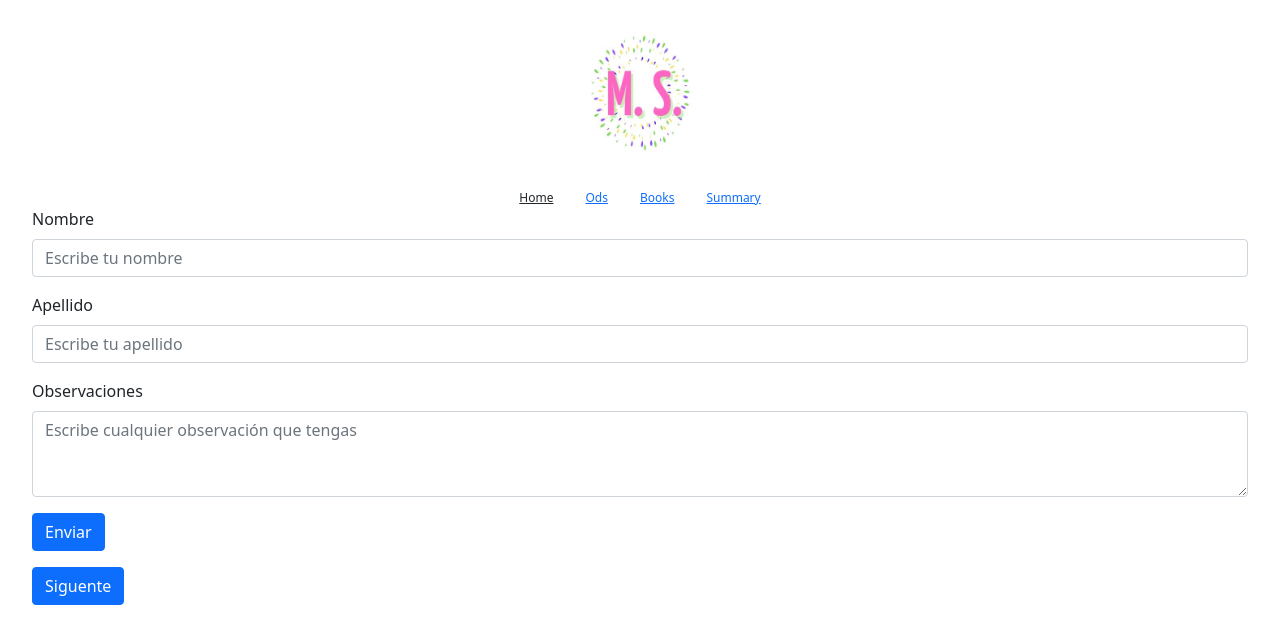
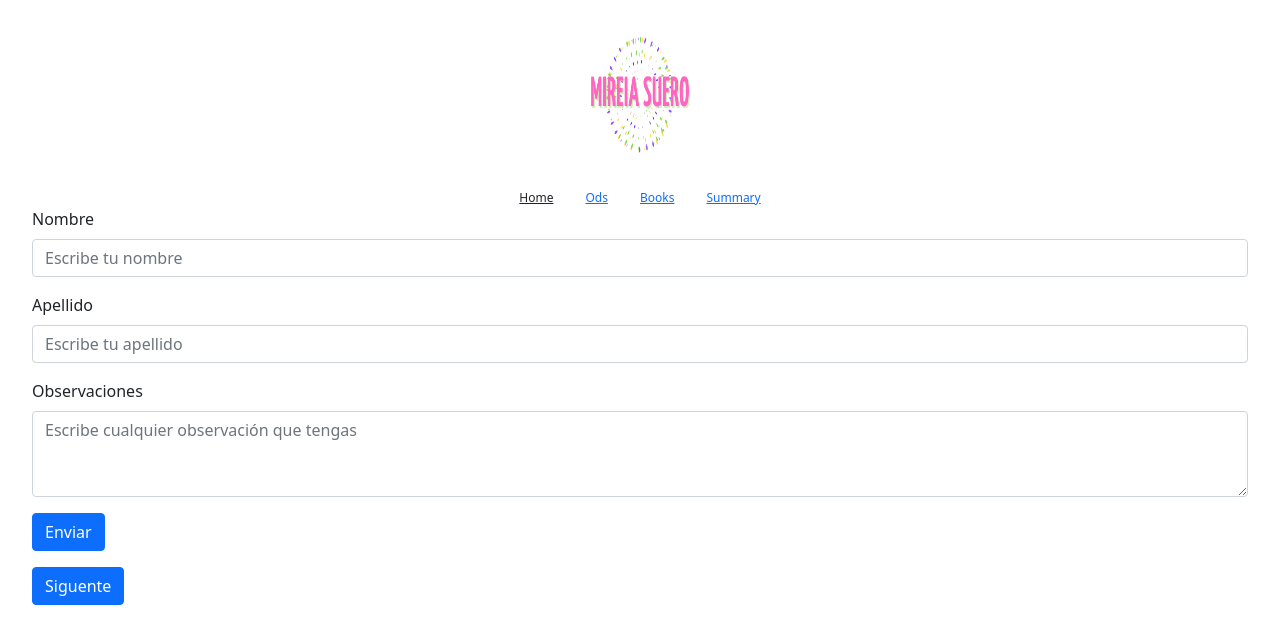
Before and after one commit to mireiasuefra/vue-form, a Vue app: page / in a window 1280 px wide. Shown: the top 644 px of the page. Built offline with nearby package versions, Linux system fonts and the light colour scheme.

Commit message:
add  styles

```diff
--- a/src/App.vue
+++ b/src/App.vue
@@ -7,7 +7,7 @@ import { RouterLink, RouterView } from "vue-router";
     <img
       alt="Vue logo"
       class="logo"
-      src="@/assets/logoMS.png"
+      src="@/assets/logomireiasuero.png"
       width="125"
       height="125"
     />
```
Also changed, not shown: src/assets/logoMS.png (deleted), src/assets/logomireiasuero.PNG (added).
